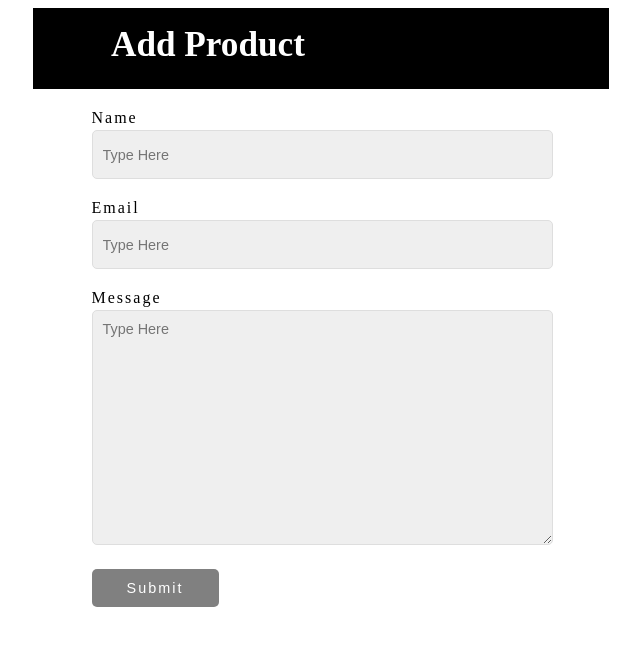
After one commit to dkatsoulis/eshop, a PHP site: page /app/view/backend/add-product.php in a window 1280 px wide. The commit adds this page. Shown: the top 646 px of the page, without its empty margins (319-959 px from the left). Run offline with PHP 8.4, Linux system fonts and the light colour scheme.

Commit message:
Admin Login, Add product Form

```diff
--- /dev/null
+++ b/app/view/backend/add-product.php
@@ -0,0 +1,30 @@
+<!doctype html>
+<head>
+	<meta charset="utf-8">
+	<title>Our First HTML5 Page</title>
+	<meta name="description" content="Welcome to my basic template.">
+	<link rel="stylesheet" href="../../../css/admin-form.css">
+</head>
+
+<body>
+	<header class="body">
+		<h1>Add Product</h1>
+	</header>
+
+	<section class="body">
+		<form method="post" action="index.php">
+
+			<label>Name</label>
+			<input name="name" placeholder="Type Here">
+
+			<label>Email</label>
+			<input name="email" type="email" placeholder="Type Here">
+
+			<label>Message</label>
+			<textarea name="message" placeholder="Type Here"></textarea>
+
+ 			<input id="submit" name="submit" type="submit" value="Submit">
+		</form>
+	</section>
+</body>
+</html>
--- a/app/view/main/forms/login-form.php
+++ b/app/view/main/forms/login-form.php
@@ -9,8 +9,8 @@
 
 		<p class="fieldset">
 			<label class="image-replace cd-password" for="signin-password">Password</label>
-			<input class="full-width has-padding has-border" id="signin-password" type="text"  placeholder="Password" name="password">
-			<a href="#0" class="hide-password">Hide</a>
+			<input class="full-width has-padding has-border" id="signin-password" type="password"  placeholder="Password" name="password">
+			<a href="#0" class="hide-password">Show</a>
 			<span class="cd-error-message">Error message here!</span>
 		</p>
 
--- a/app/view/main/forms/signup-form.php
+++ b/app/view/main/forms/signup-form.php
@@ -15,8 +15,8 @@
 
 		<p class="fieldset">
 			<label class="image-replace cd-password" for="signup-password">Password</label>
-			<input class="full-width has-padding has-border" id="signup-password" type="text"  placeholder="Password" name="password">
-			<a href="#0" class="hide-password">Hide</a>
+			<input class="full-width has-padding has-border" id="signup-password" type="password"  placeholder="Password" name="password">
+			<a href="#0" class="hide-password">Show</a>
 			<span class="cd-error-message">Error message here!</span>
 		</p>
 
--- /dev/null
+++ b/css/admin-form.css
@@ -0,0 +1,71 @@
+@charset "utf-8";
+/* CSS Document */
+
+body {
+	font-size:100%;
+}
+
+.body {
+	width:576px;
+	margin:0 auto;
+	display:block;
+}
+
+h1 {
+	width:498px;
+	height:64px;
+	background-color: black;
+	color:white;
+	padding:17px 0px 0px 78px;
+	font-size:2.2em;
+	margin:0 auto;
+}
+
+form {
+	width:459px;
+	margin:0 auto;
+}
+
+label {
+	display:block;
+	margin-top:20px;
+	letter-spacing:2px;
+}
+
+input, textarea {
+	width:439px;
+	height:27px;
+	background:#efefef;
+	border-radius:5px;
+	-moz-border-radius:5px;
+	-webkit-border-radius:5px;
+	border:1px solid #dedede;
+	padding:10px;
+	margin-top:3px;
+	font-size:0.9em;
+	color:#3a3a3a;
+}
+
+	input:focus, textarea:focus {
+		border:1px solid #97d6eb;
+	}
+
+textarea {
+	height:213px;
+	font-family:Arial, Helvetica, sans-serif;
+}
+
+#submit {
+	background-color: grey;
+	width:127px;
+	height:38px;
+	border:none;
+	margin-top:20px;
+	cursor:pointer;
+	color: white;
+	letter-spacing:2px;
+}
+
+	#submit:hover {
+		opacity:0.9;
+	}
--- a/index.php
+++ b/index.php
@@ -3,8 +3,9 @@
 	<meta charset="utf-8">
 	<title>Our First HTML5 Page</title>
 	<meta name="description" content="Welcome to my basic template.">
-	<link rel="stylesheet" href="css/style.css?v=1">
+	<link rel="stylesheet" href="css/style.css">
 	<link rel="stylesheet" href="css/form.css">
+	<link rel="stylesheet" href="css/modal.css">
 	<link rel="stylesheet" href="css/reset.css">
 	<script src="js/jquery.min.js"></script>
 	<script src="js/index.js"></script>
```
Also changed, not shown: app/controller/get-admin-login-data.php (added, +27 -0 lines), app/model/user/admin-login-user.php (added, +22 -0 lines), app/view/backend/login.php (added, +29 -0 lines), css/login.css (added, +65 -0 lines), css/modal.css (added, +37 -0 lines), css/style.css (+0 -38 lines), js/login.js (added, +21 -0 lines), .htaccess (added).
